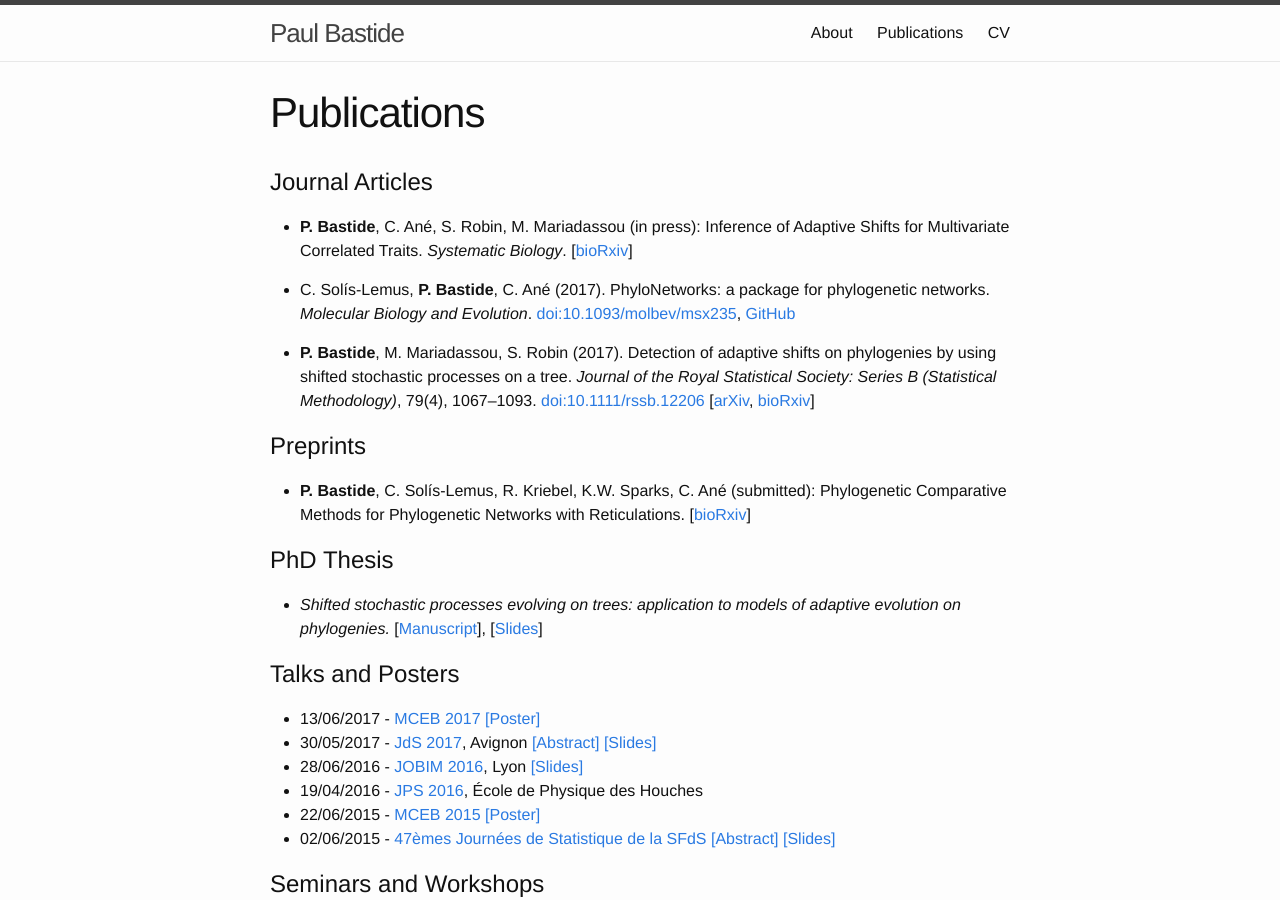
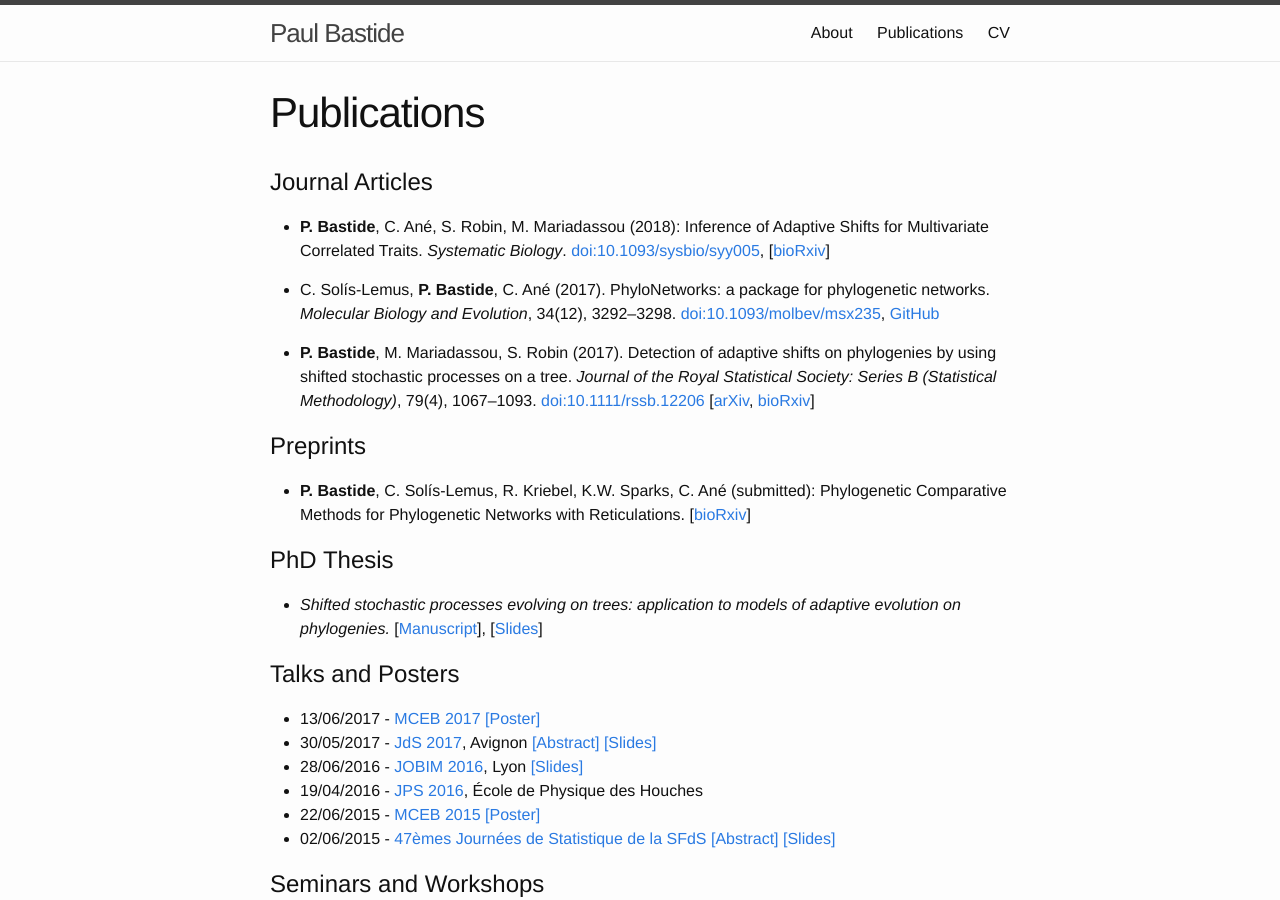
Before and after one commit to pbastide/pbastide.github.io, a Jekyll site: the page built from publi.md, in a window 1280 px wide and 900 px high. Built offline with Jekyll 4.4.1, drawn with Linux system fonts in a browser that asks for light colours.

Commit message:
Add multivariate link.

```diff
--- a/publi.md
+++ b/publi.md
@@ -6,9 +6,9 @@ weight: 3
 
 # Journal Articles
 
-* **P. Bastide**, C. Ané, S. Robin, M. Mariadassou (in press): Inference of Adaptive Shifts for Multivariate Correlated Traits. *Systematic Biology*. [[bioRxiv](http://www.biorxiv.org/content/early/2017/06/05/146191)]
+* **P. Bastide**, C. Ané, S. Robin, M. Mariadassou (2018): Inference of Adaptive Shifts for Multivariate Correlated Traits. *Systematic Biology*. [doi:10.1093/sysbio/syy005](https://academic.oup.com/sysbio/advance-article/doi/10.1093/sysbio/syy005/4827615?guestAccessKey=fba26a20-0579-4721-ad76-8e669489539a), [[bioRxiv](http://www.biorxiv.org/content/early/2017/06/05/146191)]
 
-* C. Solís-Lemus, **P. Bastide**, C. Ané (2017). PhyloNetworks: a package for phylogenetic networks. *Molecular Biology and Evolution*. [doi:10.1093/molbev/msx235](https://academic.oup.com/mbe/article/doi/10.1093/molbev/msx235/4103410/PhyloNetworks-a-package-for-phylogenetic-networks?guestAccessKey=230afceb-df28-4160-832d-aa7c73f86369), [GitHub](https://github.com/crsl4/PhyloNetworks.jl)
+* C. Solís-Lemus, **P. Bastide**, C. Ané (2017). PhyloNetworks: a package for phylogenetic networks. *Molecular Biology and Evolution*, 34(12), 3292–3298. [doi:10.1093/molbev/msx235](https://academic.oup.com/mbe/article/doi/10.1093/molbev/msx235/4103410/PhyloNetworks-a-package-for-phylogenetic-networks?guestAccessKey=230afceb-df28-4160-832d-aa7c73f86369), [GitHub](https://github.com/crsl4/PhyloNetworks.jl)
 
 * **P. Bastide**, M. Mariadassou, S. Robin (2017). Detection of adaptive shifts on phylogenies by using shifted stochastic processes on a tree. *Journal of the Royal Statistical Society: Series B (Statistical Methodology)*, 79(4), 1067–1093. [doi:10.1111/rssb.12206](https://doi.org/10.1111/rssb.12206) [[arXiv](http://arxiv.org/abs/1508.00225), [bioRxiv](http://www.biorxiv.org/content/early/2016/07/13/023804)]
 
```
